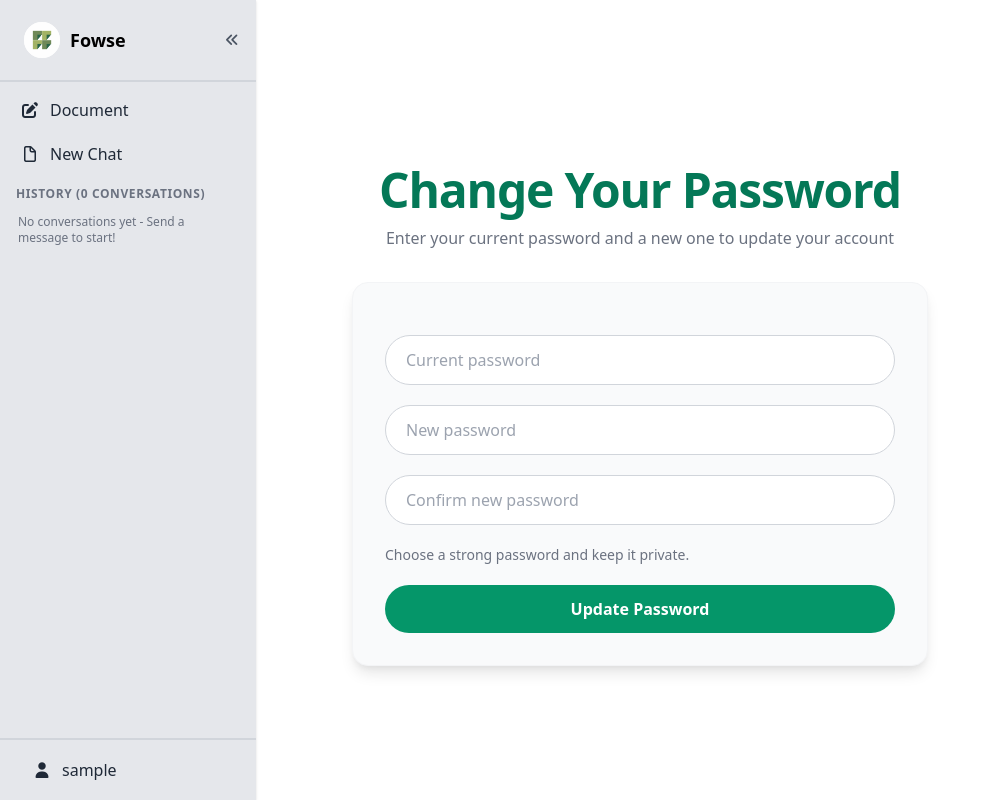
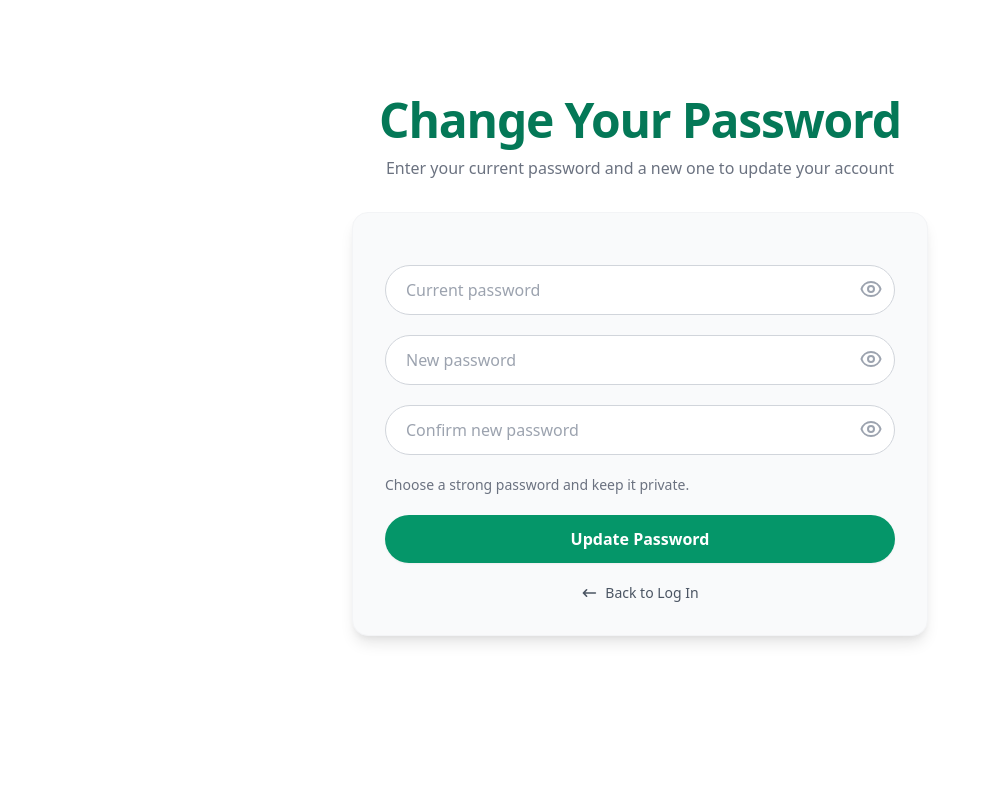
Before and after one commit to 09078270504/EDMS, a Django app: page /change-password/ in a window 1280 px wide. Shown: the whole page, without its empty margins (0-990 px from the left). Run offline with Django 5.2, Linux system fonts and the light colour scheme; the visitor is signed in with stand-in values (Sample User, id 1); data that the repository does not hold is empty; some libraries are stand-ins or nearby versions.

Commit message:
fix(change_password): Fix change password page

```diff
--- a/webocr/static/css/change_password.css
+++ b/webocr/static/css/change_password.css
@@ -5,53 +5,5 @@
   #pageContent { margin-left: 0 !important; }
 }
 
-#logo-sidebar {
-  width: 256px !important;
-  z-index: 1000 !important;
-  display: block !important;
-  visibility: visible !important;
-}
-
-/* Ensure content is positioned correctly when sidebar is present */
-@media (max-width: 640px) {
-  div[style*="margin-left: 256px"] {
-    margin-left: 0 !important;
-  }
-}
-
-/* Debug styles - temporary */
-.debug-sidebar {
-  position: fixed !important;
-  top: 0 !important;
-  left: 0 !important;
-  width: 256px !important;
-  height: 100vh !important;
-  background: red !important;
-  z-index: 9999 !important;
-}
-
-.sidebar-content {
-  margin-left: 0;
-}
-
-/* Responsive layout for sidebar */
-@media (min-width: 640px) {
-  .sidebar-content {
-    margin-left: 260px; /* Account for sidebar width + padding */
-  }
-}
-
-/* Force sidebar to be visible */
-#logo-sidebar {
-  display: block !important;
-  visibility: visible !important;
-  opacity: 1 !important;
-}
-
-/* Hide debug styles */
-.debug-sidebar {
-  display: none !important;
-}
-
 /* If <html> has 'sidebar-collapsed' from persistence, still force full width */
 html.sidebar-collapsed #pageContent { margin-left: 0 !important; }
--- a/webocr/static/css/dashboard.css
+++ b/webocr/static/css/dashboard.css
@@ -120,6 +120,10 @@ html.sidebar-collapsed #fixedInputArea {
     animation: messageAppear 0.5s ease-out forwards;
 }
 
+.message-appear {
+  animation: messageAppear 0.4s ease-out forwards;
+}
+
 @keyframes messageAppear {
   from { opacity: 0; transform: translateY(20px) scale(0.98); }
   to   { opacity: 1; transform: translateY(0) scale(1); }
--- a/webocr/templates/auth/change_password.html
+++ b/webocr/templates/auth/change_password.html
@@ -4,9 +4,8 @@
 {% block content %}
 <link rel="stylesheet" href="{% static 'css/change_password.css' %}">
 <script src="{% static 'js/change_password.js' %}" defer></script>
-
-<div class="w-full h-full flex flex-col items-center justify-center p-4">
-
+<div class="min-h-[70vh] flex flex-col items-center justify-start pt-16">
+  <!-- Hero -->
   <div class="text-center mb-8">
     <h1 class="text-4xl sm:text-5xl font-extrabold tracking-tight text-green-700">
       Change Your Password
@@ -16,26 +15,96 @@
     </p>
   </div>
 
+  <!-- Message bubbles -->
+  {% if messages %}
+    <div class="w-full max-w-xl mb-4">
+      {% for message in messages %}
+        <div class="mb-3 rounded-xl px-4 py-3 border
+                    {% if message.tags == 'error' %}
+                      bg-red-50 border-red-200 text-red-700
+                    {% else %}
+                      bg-green-50 border-green-200 text-green-700
+                    {% endif %}">
+          {{ message }}
+        </div>
+      {% endfor %}
+    </div>
+  {% endif %}
+
+  <!-- Card -->
   <div class="w-full max-w-xl">
     <div class="rounded-2xl bg-gray-50 shadow-lg p-6 sm:p-8 border border-gray-100">
       <form method="POST" class="space-y-5">
         {% csrf_token %}
+
+        <!-- Current Password -->
         <div class="relative">
-          <input type="password" name="old_password" required placeholder="Current password" class="w-full rounded-full border border-gray-300 bg-white px-5 py-3 text-gray-900 placeholder-gray-400 focus:outline-none focus:ring-2 focus:ring-green-600 focus:border-green-600 transition pr-10" />
-          </div>
+          <label for="old_password" class="sr-only">Current Password</label>
+          <input type="password" id="old_password" name="old_password" required
+                 placeholder="Current password"
+                 class="w-full rounded-full border border-gray-300 bg-white px-5 py-3 text-gray-900 placeholder-gray-400
+                        focus:outline-none focus:ring-2 focus:ring-green-600 focus:border-green-600 transition pr-10" />
+          <button type="button" class="absolute right-3 top-3 text-gray-400 hover:text-gray-600 focus:outline-none toggle-password">
+            <svg xmlns="http://www.w3.org/2000/svg" class="h-6 w-6" fill="none" viewBox="0 0 24 24" stroke="currentColor">
+              <path stroke-linecap="round" stroke-linejoin="round" stroke-width="2" d="M15 12a3 3 0 11-6 0 3 3 0 016 0z" />
+              <path stroke-linecap="round" stroke-linejoin="round" stroke-width="2" d="M2.458 12C3.732 7.943 7.523 5 12 5c4.478 0 8.268 2.943 9.542 7-1.274 4.057-5.064 7-9.542 7-4.477 0-8.268-2.943-9.542-7z" />
+            </svg>
+          </button>
+        </div>
+
+        <!-- New Password -->
         <div class="relative">
-          <input type="password" id ="new_password1" name="new_password1" required placeholder="New password" class="w-full rounded-full border border-gray-300 bg-white px-5 py-3 text-gray-900 placeholder-gray-400 focus:outline-none focus:ring-2 focus:ring-green-600 focus:border-green-600 transition pr-10" />
-           </div>
+          <label for="new_password1" class="sr-only">New Password</label>
+          <input type="password" id="new_password1" name="new_password1" required
+                 placeholder="New password"
+                 class="w-full rounded-full border border-gray-300 bg-white px-5 py-3 text-gray-900 placeholder-gray-400
+                        focus:outline-none focus:ring-2 focus:ring-green-600 focus:border-green-600 transition pr-10" />
+          <button type="button" class="absolute right-3 top-3 text-gray-400 hover:text-gray-600 focus:outline-none toggle-password">
+            <svg xmlns="http://www.w3.org/2000/svg" class="h-6 w-6" fill="none" viewBox="0 0 24 24" stroke="currentColor">
+              <path stroke-linecap="round" stroke-linejoin="round" stroke-width="2" d="M15 12a3 3 0 11-6 0 3 3 0 016 0z" />
+              <path stroke-linecap="round" stroke-linejoin="round" stroke-width="2" d="M2.458 12C3.732 7.943 7.523 5 12 5c4.478 0 8.268 2.943 9.542 7-1.274 4.057-5.064 7-9.542 7-4.477 0-8.268-2.943-9.542-7z" />
+            </svg>
+          </button>
+          <div id="password1-feedback" class="mt-1 text-sm text-gray-500 hidden"></div>
+        </div>
+
+        <!-- Confirm New Password -->
         <div class="relative">
-          <input type="password" id ="new_password2" name="new_password2" required placeholder="Confirm new password" class="w-full rounded-full border border-gray-300 bg-white px-5 py-3 text-gray-900 placeholder-gray-400 focus:outline-none focus:ring-2 focus:ring-green-600 focus:border-green-600 transition pr-10" />
-           </div>
+          <label for="new_password2" class="sr-only">Confirm New Password</label>
+          <input type="password" id="new_password2" name="new_password2" required
+                 placeholder="Confirm new password"
+                 class="w-full rounded-full border border-gray-300 bg-white px-5 py-3 text-gray-900 placeholder-gray-400
+                        focus:outline-none focus:ring-2 focus:ring-green-600 focus:border-green-600 transition pr-10" />
+          <button type="button" class="absolute right-3 top-3 text-gray-400 hover:text-gray-600 focus:outline-none toggle-password">
+            <svg xmlns="http://www.w3.org/2000/svg" class="h-6 w-6" fill="none" viewBox="0 0 24 24" stroke="currentColor">
+              <path stroke-linecap="round" stroke-linejoin="round" stroke-width="2" d="M15 12a3 3 0 11-6 0 3 3 0 016 0z" />
+              <path stroke-linecap="round" stroke-linejoin="round" stroke-width="2" d="M2.458 12C3.732 7.943 7.523 5 12 5c4.478 0 8.268 2.943 9.542 7-1.274 4.057-5.064 7-9.542 7-4.477 0-8.268-2.943-9.542-7z" />
+            </svg>
+          </button>
+          <div id="password2-feedback" class="mt-1 text-sm text-gray-500 hidden"></div>
+        </div>
+
         <p class="text-sm text-gray-500">Choose a strong password and keep it private.</p>
-        <button type="submit" class="w-full rounded-full bg-green-600 hover:bg-green-700 text-white font-semibold px-6 py-3 transition">
+
+        <button type="submit"
+                class="w-full rounded-full bg-green-600 hover:bg-green-700 active:bg-green-800 text-white font-semibold
+                       px-6 py-3 transition shadow-sm focus:outline-none focus:ring-2 focus:ring-green-600 focus:ring-offset-0">
           Update Password
         </button>
+
+        <div class="mt-2 flex justify-center">
+          <a href="{% url 'logout' %}?next={% url 'login' %}"
+            class="inline-flex items-center text-sm text-gray-600 hover:text-gray-800">
+            <svg class="mr-2 h-4 w-4" viewBox="0 0 20 20" fill="currentColor" aria-hidden="true">
+              <path fill-rule="evenodd"
+                    d="M7.707 14.707a1 1 0 01-1.414 0l-4-4a1 1 0 010-1.414l4-4a1 1 0 111.414 1.414L5.414 9H18a1 1 0 110 2H5.414l2.293 2.293a1 1 0 010 1.414z"
+                    clip-rule="evenodd"/>
+            </svg>
+            Back to Log In
+          </a>
+        </div>
       </form>
     </div>
   </div>
-
 </div>
 {% endblock %}
```
Also changed, not shown: webocr/static/js/change_password.js (line endings or trailing spaces), 2 other files.
